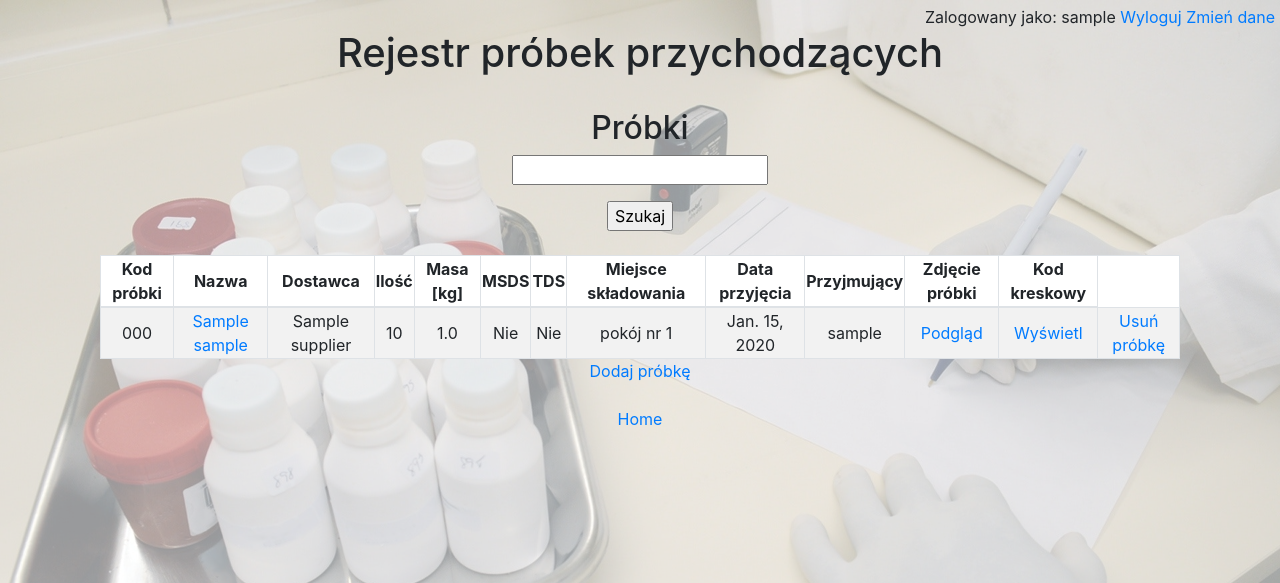
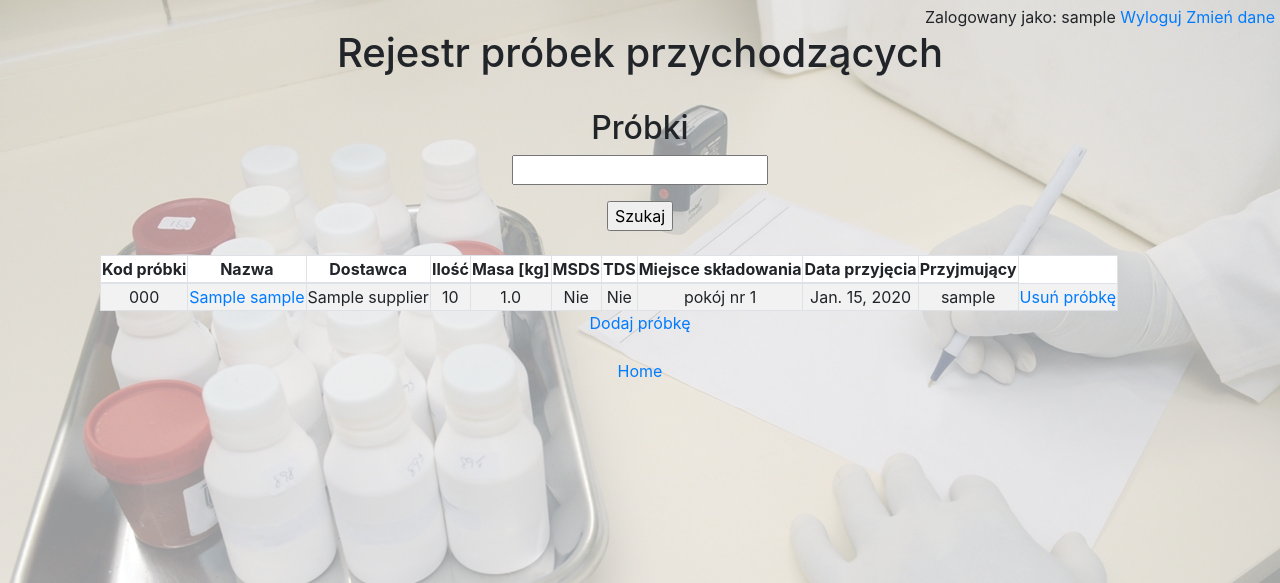
Before and after one commit to BartoszZiolkowski/testDeployment, a Django app: page /samples_list/ in a window 1280 px wide. Shown: the top 583 px of the page. Run offline with Django 3.2, Linux system fonts and the light colour scheme; a user stored in the database is signed in; tables that the repository leaves empty hold one stand-in row (values such as "Sample post"); some libraries are stand-ins or nearby versions.

Commit message:
version for audience

```diff
--- a/inventory/templates/samples_list.html
+++ b/inventory/templates/samples_list.html
@@ -33,8 +33,7 @@
                 <th>Miejsce składowania</th>
                 <th>Data przyjęcia</th>
                 <th>Przyjmujący</th>
-                <th>Zdjęcie próbki</th>
-                <th>Kod kreskowy</th>
+
 
             </tr>
 
@@ -55,8 +54,7 @@
                     <td>{{sample.get_location_display}}</td>
                     <td>{{sample.date_received}}</td>
                     <td>{{sample.user}}</td>
-                    <td><a href="/sample_photo/{{sample.id}}">Podgląd</a></td>
-                    <td><a href="/barcode/{{sample.id}}">Wyświetl</a></td>
+
 
 
                     <td><a href="/delete_sample/{{sample.id}}">Usuń próbkę</a></td>
--- a/inventory/views.py
+++ b/inventory/views.py
@@ -215,16 +215,7 @@
 
         return render(request, 'add_sample.html', {'form': form,
                                                  'message': 'coś nie tak w formularzu'})
-"""
-class UpdateSample(View):
 
-    def get(self, request, pk):
-        sample = Sample.objects.get(pk=pk)
-        form = UpdateSampleForm(instance=sample)
-        return render(request, 'sample_update_form.html', {'form':form})
-
-
-"""
 class UpdateSample(UpdateView):
     model = Sample
     fields = ['name', 'supplier', 'amount', 'mass', 'MSDS', 'TDS', 'location', 'date_received', 'photo' ]
@@ -237,12 +228,6 @@
     model = Sample
     success_url = '/samples_list'
 
-"""
-class AddSample(CreateView):
-    model = Sample
-    fields = '__all__'
-    success_url = '/home'
-"""
 
 
 
@@ -317,40 +302,8 @@
 
 
 
-"""
-sample_code = models.CharField(max_length=128, unique=True, verbose_name='kod próbki')
-    name = models.CharField(max_length=500, verbose_name='nazwa')
-    supplier = models.ForeignKey(Supplier, on_delete=models.CASCADE, verbose_name='dostawca')
-    amount = models.IntegerField(verbose_name='ilość opakowań')
-    mass = models.DecimalField(decimal_places=1, max_digits=4, verbose_name='masa próbki w kg')
-    MSDS = models.BooleanField(choices=DOCUMENTS, verbose_name='dołączony MSDS?')
-    TDS = models.BooleanField(choices=DOCUMENTS, verbose_name='dołączony TDS?')
-    location = models.CharField(choices=ROOMS, max_length=50, verbose_name='miejsce składowania')
-    date_received = models.DateField(default=date.today, verbose_name='data przyjęcia')
-    user = models
-"""
-
-
-
 
 class ViewRecipes(View):
     def get(self, request):
 
         return HttpResponse('get')
-
-
-"""
-import barcode
-barcode.PROVIDED_BARCODES[u'code39', u'code128', u'ean', u'ean13', u'ean8', u'gs1', u'gtin', u'isbn', u'isbn10', u'isbn13', u'issn', u'jan', u'pzn', u'upc', u'upca']
-EAN = barcode.get_barcode_class('ean13')
-print(EAN)
-
-
-
-print(name)
-u'barcode_svg.svg'
-# with file like object
->>> fp = StringIO()
->>> generate('EAN13', u'5901234123457', writer=ImageWriter(), output=fp)
-
-"""
```
